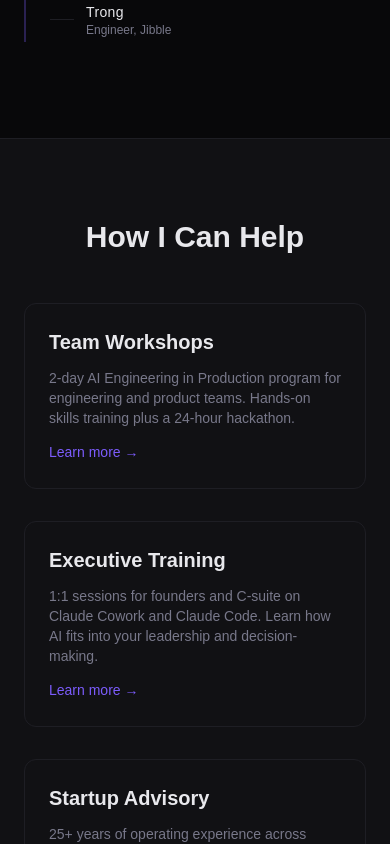
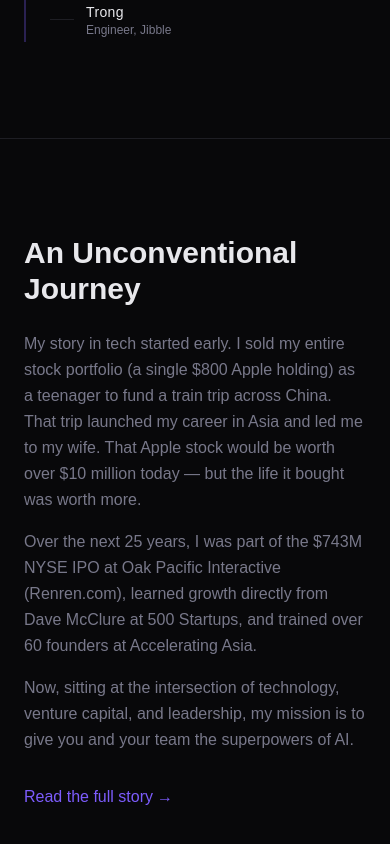
Before and after one commit to fotoflo/aimhuge-home, a Next.js app: page / in a window 390 px wide. Shown: the part 4100-4944 px from the top of the page. Built offline with nearby package versions, Linux system fonts and the light colour scheme; no server answers; a web font is replaced by a local one.

Commit message:
feat(site): update about page milestones and add summary to homepage

```diff
--- a/src/app/(site)/about/page.tsx
+++ b/src/app/(site)/about/page.tsx
@@ -133,13 +133,13 @@ export default function AboutPage() {
             <h2 className="text-3xl font-bold">My First Exit</h2>
             <div className="space-y-4 text-muted leading-relaxed">
               <p>
-                When I was 13, I came into a little money from my family and I invested it all. A whole $800 in Apple stock. A few years later, when I was 19, I got my first exit.
+                When I was 13, I came into a little money from my family and I invested it all. A whole $800 in Apple stock.
               </p>
               <p>
-                I sold the stock for $2,100 and used it to travel around China by train. I&apos;ve been traveling, meeting people, and enjoying life ever since.
+                A few years later, I got my first exit. I sold that stock to fund a train trip across China. That&apos;s where I met my wife and built my career, so you could say it was a good investment.
               </p>
               <p>
-                That first exit... well, an $800 investment returning $2,100 over 6 years is an IRR of about 17.5%. 17.5% isn&apos;t the 30% that VCs look for, but it gave me a taste of letting money work for me.
+                However, that stock would be worth over $10 million today.
               </p>
             </div>
           </div>
@@ -192,10 +192,10 @@ export default function AboutPage() {
             <h2 className="text-3xl font-bold">My Time In China</h2>
             <div className="space-y-4 text-muted leading-relaxed">
               <p>
-                As I wandered across China for the next 11 years, I met many amazing people and got many amazing opportunities. The first key opportunity being a job at Renren.com.
+                As I wandered across China for the next 11 years, I met many amazing people and got many amazing opportunities. My first key opportunity was joining Oak Pacific Interactive, the company behind <a href="https://techcrunch.com/2011/05/03/renren-prices-its-ipo-at-14-per-share-to-raise-743m/" target="_blank" rel="noopener noreferrer" className="text-accent transition-colors hover:text-accent-hover">Renren.com</a>.
               </p>
               <p>
-                Luckily, I had chosen to take a lower salary and more stock with that job, and I made my second exit. It wasn&apos;t a massive one because I was employee number 800, but I learned to lead teams and build technology at scale.
+                Luckily, I had chosen to take a lower salary and more stock with that job, and I made my second exit when they raised $743 million in their NYSE IPO. It wasn&apos;t a massive one because I was employee number 800, but I learned to lead teams and build technology at scale.
               </p>
               <p>
                 I also learned what it means to have a great mentor. My boss <a href="https://www.linkedin.com/in/lidonna/" target="_blank" rel="noopener noreferrer" className="text-accent transition-colors hover:text-accent-hover">Donna (离普庆)</a> embedded me in our media planning team, brainstorming ad campaigns for international brands like Nike and Estée Lauder, and local ones like Haier and Nongfu Spring all day. She made me write sales decks for our 70-person sales team before ever letting me build a single product. That foundation paid off: the team I led ended up building an ad engine that served billions of daily impressions and helped drive our growth from $5M to $50M ARR in 3 years.
@@ -226,7 +226,7 @@ export default function AboutPage() {
             <h2 className="text-3xl font-bold">500 Startups</h2>
             <div className="space-y-4 text-muted leading-relaxed mb-6">
               <p>
-                At 500, I had the privilege to learn directly from Dave McClure, the founder. AARRR is Dave&apos;s framework for growth.
+                At 500 Startups, I had the privilege to learn directly from <a href="https://www.linkedin.com/in/davemcclure/" target="_blank" rel="noopener noreferrer" className="text-accent transition-colors hover:text-accent-hover">Dave McClure</a>, the founder (now running <a href="https://practicalvc.com/" target="_blank" rel="noopener noreferrer" className="text-accent transition-colors hover:text-accent-hover">Practical Venture Capital</a>). AARRR is his famous framework for growth.
               </p>
               <p>
                 The fundamentals of this framework are really just about building a better product, going to market better, tracking users better, monetizing them better, and retaining them better. You haven&apos;t seen it? You gotta watch this video.
@@ -271,7 +271,7 @@ export default function AboutPage() {
               <h2 className="text-3xl font-bold">Accelerating Asia</h2>
               <div className="space-y-4 text-muted leading-relaxed">
                 <p>
-                  In my time at Accelerating Asia, I trained entrepreneurs from over 60 startups, teaching them the fundamentals of company building, fundraising, management, dealing with stress and mental strain.
+                  In my time at <a href="https://acceleratingasia.com" target="_blank" rel="noopener noreferrer" className="text-accent transition-colors hover:text-accent-hover">Accelerating Asia</a>, I trained entrepreneurs from over 60 startups, teaching them the fundamentals of company building, fundraising, management, dealing with stress and mental strain.
                 </p>
                 <p>
                   I&apos;ve reviewed about 3,000 decks, interviewed more than 500 founders, and sat in and advised IC meetings for almost 50 investments into companies from Seoul to Dhaka.
@@ -346,7 +346,9 @@ export default function AboutPage() {
                 <blockquote className="italic text-foreground">
                   &quot;You didn&apos;t just talk about AI, you showed how leaders can actually use it to think faster, decide better, and execute with clarity. That shift from information to real capability is what matters. This wasn&apos;t training for the sake of learning. This was capability building for scale.&quot;
                 </blockquote>
-                <div className="mt-3 font-semibold text-sm">— Asikul Alam Khan, Founder of Priyoshop</div>
+                <div className="mt-3 font-semibold text-sm">
+                  — <a href="https://www.linkedin.com/in/asikulalamkhan/" target="_blank" rel="noopener noreferrer" className="text-accent transition-colors hover:text-accent-hover">Asikul Alam Khan</a>, Founder of <a href="https://priyoshop.com" target="_blank" rel="noopener noreferrer" className="text-accent transition-colors hover:text-accent-hover">Priyoshop</a>
+                </div>
               </div>
             </div>
           </div>
--- a/src/app/(site)/page.tsx
+++ b/src/app/(site)/page.tsx
@@ -256,6 +256,34 @@ export default function Home() {
         </div>
       </section>
 
+      {/* Short About Section */}
+      <section className="mx-auto max-w-6xl px-6 py-24 border-t border-card-border">
+        <div className="grid md:grid-cols-2 gap-12 items-center">
+          <div className="space-y-6">
+            <h2 className="text-3xl font-bold">An Unconventional Journey</h2>
+            <div className="space-y-4 text-muted leading-relaxed">
+              <p>
+                My story in tech started early. I sold my entire stock portfolio (a single $800 Apple holding) as a teenager to fund a train trip across China. That trip launched my career in Asia and led me to my wife. That Apple stock would be worth over $10 million today — but the life it bought was worth more.
+              </p>
+              <p>
+                Over the next 25 years, I was part of the $743M NYSE IPO at Oak Pacific Interactive (Renren.com), learned growth directly from Dave McClure at 500 Startups, and trained over 60 founders at Accelerating Asia.
+              </p>
+              <p>
+                Now, sitting at the intersection of technology, venture capital, and leadership, my mission is to give you and your team the superpowers of AI.
+              </p>
+            </div>
+            <div className="pt-2">
+              <Link href="/about" className="text-accent font-medium hover:text-accent-hover transition-colors inline-flex items-center gap-1">
+                Read the full story <span aria-hidden="true">&rarr;</span>
+              </Link>
+            </div>
+          </div>
+          <div className="group relative">
+             <Image src="/images/alex-renren-yan.png" alt="Alex and Yan" width={600} height={600} className="w-full h-auto rounded-2xl object-cover grayscale group-hover:grayscale-0 transition-all duration-700 shadow-xl border border-card-border" />
+          </div>
+        </div>
+      </section>
+
       {/* Services overview */}
       <section className="bg-card-bg border-y border-card-border">
         <div className="mx-auto max-w-6xl px-6 py-20">
```
